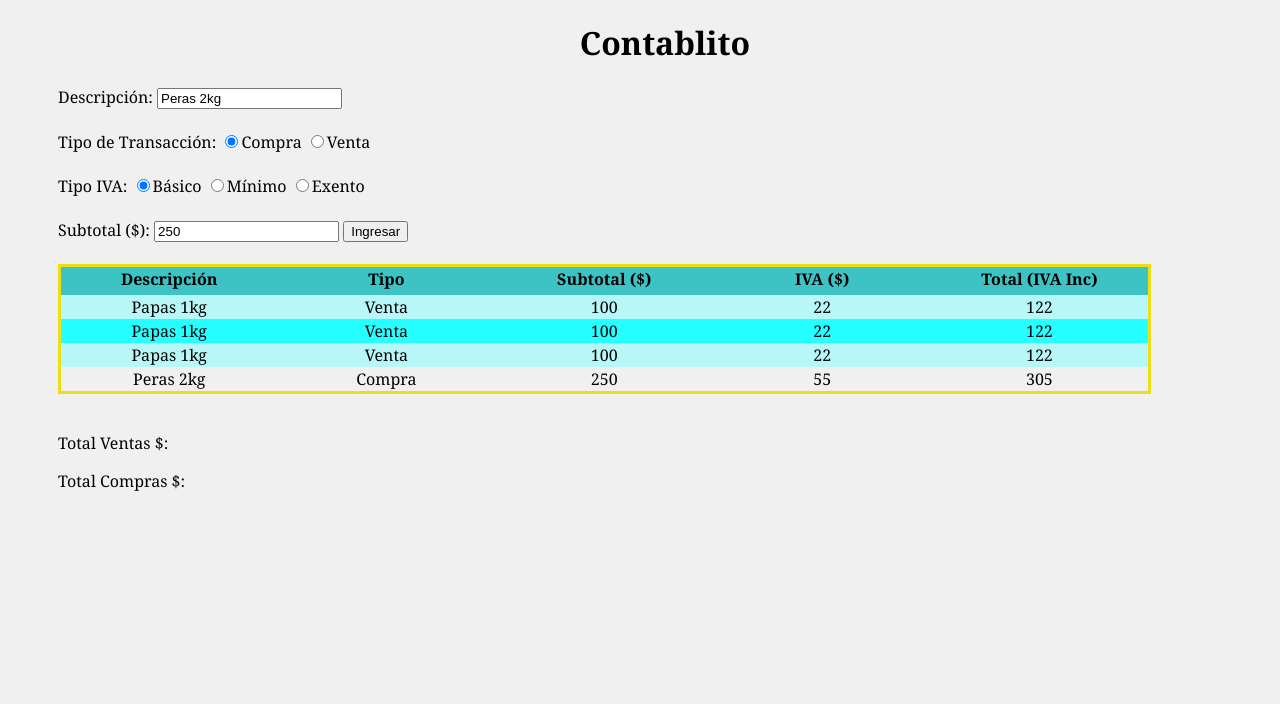
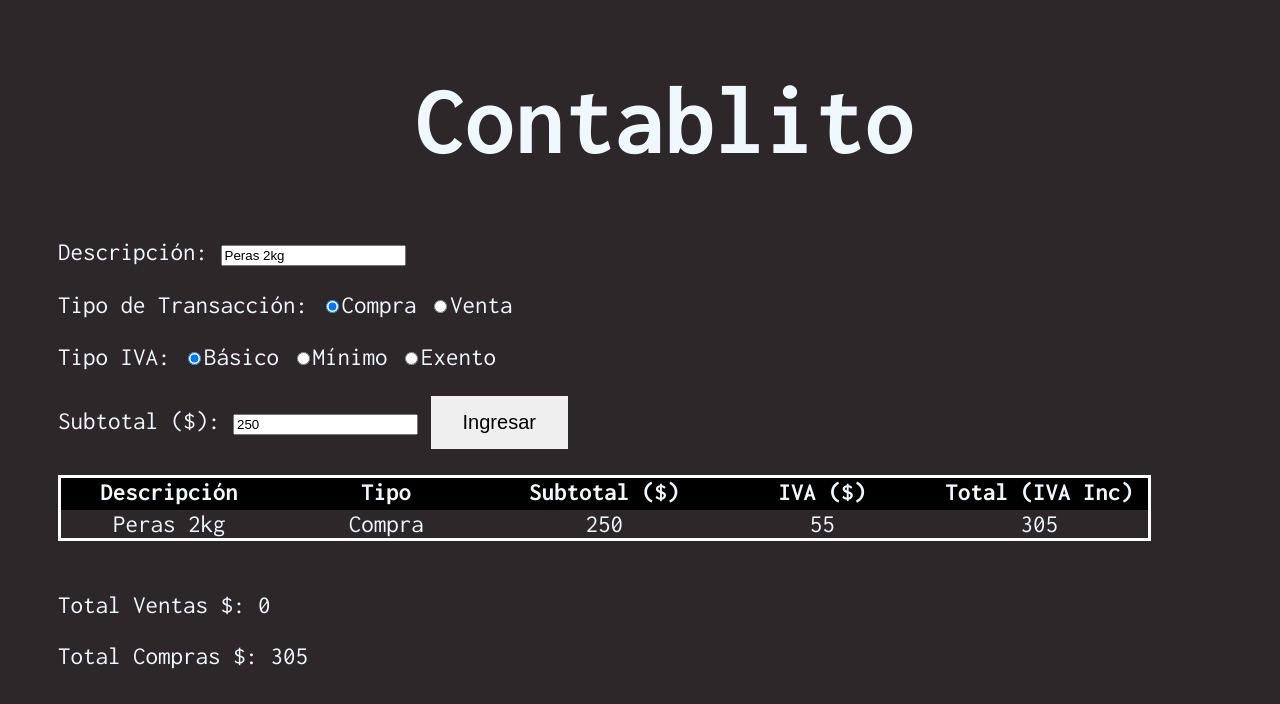
Before and after one commit to carrosio/Contablito, a plain HTML site: page index.html in a window 1280 px wide. Both pictures are taken after a click on the button "Ingresar". Drawn offline with Linux system fonts and the light colour scheme.

Commit message:
Add files via upload

```diff
--- a/index.html
+++ b/index.html
@@ -49,35 +49,15 @@
             <th>IVA ($)</th>
             <th>Total (IVA Inc)</th>
         </tr>
-        <tr>
-            <td>Papas 1kg</td>
-            <td>Venta</td>
-            <td>100</td>
-            <td>22</td>
-            <td name="total">122</td>
-        </tr>
-        <tr>
-            <td>Papas 1kg</td>
-            <td>Venta</td>
-            <td>100</td>
-            <td>22</td>
-            <td name="total">122</td>
-        </tr>
-        <tr>
-            <td>Papas 1kg</td>
-            <td>Venta</td>
-            <td>100</td>
-            <td>22</td>
-            <td name="total">122</td>
-        </tr>
+
 
     </table>
     <br>
-
-    <p>Total Ventas $:</p>
-    <p id="totSell"></p>
-    <p>Total Compras $:</p>
-    <p id="totBuy"></p>
+    <p id="totSell">Total Ventas $: 0</p>
+    <p id="totBuy">Total Compras $: 0</p>
 </body>
 <script src="script.js" type="text/javascript"></script>
+<style>
+    @import url('https://fonts.googleapis.com/css2?family=DM+Serif+Display&family=Inconsolata:wght@400;700&display=swap');
+</style>
 </html>
--- a/script.js
+++ b/script.js
@@ -1,9 +1,8 @@
 
-// declaro variables
+// declaro variables globales
 let desc, type, sub, iva
-
-let totSell, totBuy
-
+let sellcount = 0
+let buycount = 0
 
 // asigno valores a las variables
 function readProducts(){
@@ -21,37 +20,65 @@ function readProducts(){
     }
 }
 
+//pongo los datos en la tabla
 function enterProducts(desc, type, sub, iva){
     const createTr = document.createElement("tr")
     document.getElementById("tabla").appendChild(createTr)
-
     // crear productos //
     createTr.innerHTML =
    ' <td> ' + desc + '</td>' +
-   ' <td> ' + type + '</td>' +
+   ' <td name="buyOrSell"> ' + type + '</td>' +
    ' <td> ' + sub + '</td>' +
    ' <td> ' + Math.round((sub * iva)) + '</td>' +
    ' <td name="total"> ' + Math.round((sub * (1 + iva))) + '</td>'
 }
 
+// sumo los items de compra y venta
+function sum(){
+    if (type == "Compra"){
+        buycount = buycount + (sub * (1 + iva))
+       }
+    else {
+        sellcount = sellcount + (sub * (1 + iva))
+       }
+}
+
+// introduzco la suma en el total HTML
+function enterSum(){
+    const sell = document.getElementById("totSell")
+    const buy = document.getElementById("totBuy")
+    sell.innerHTML = 'Total Ventas $: ' + Math.round(sellcount)
+    buy.innerHTML = 'Total Compras $: ' + Math.round(buycount)
+}
 
 
-function totalSell(){
-    let table = document.getElementById("tabla")
-    let rowLength = table.rows.length
-
-    for (let i; i < rowLength; i++) {
-
-    }
 
 
+/* function totalSell(){
+
+    let rows = document.getElementById("tabla").rows
+    let filter = []
+    for (z of rows) {
+        filter
+    }
+    console.log(rows)
+
+    let x = document.getElementsByName("total")
+    let arr = []
+    let sum = 0
+    for (let i = 0; i < x.length; i++){
+        arr.push(parseFloat(x[i].innerHTML))
+    }
+    for (let j = 0; j < arr.length; j++ ) {
+        sum = sum + arr[j]
+    }
+    return sum
 }
-
+ */
 const sendButm = document.getElementById("btnIngresar")
 sendButm.onclick = function ( ) {
     readProducts()
     enterProducts(desc, type, sub, iva)
-    totalSell()
-
-
+    sum()
+    enterSum()
 }
--- a/styles.css
+++ b/styles.css
@@ -1,12 +1,22 @@
+/* fonts
+font-family: 'DM Serif Display', serif;
+font-family: 'Inconsolata', monospace;
+ */
+
 body {
   /*margin-left: 50px;
   margin-right: 10%; */
   padding-left: 50px;
-  font-family: Cambria, Cochin, Georgia, Times, "Times New Roman", serif;
-  background-color: rgb(241, 240, 240);
+  font-size: 25px;
+  font-family: Inconsolata;
+/*   font-family: Cambria, Cochin, Georgia, Times, "Times New Roman", serif; */
+  /* background-color: rgb(241, 240, 240); */
+  background-color:#2e272a;
+  color: aliceblue;
 }
 h1 {
   text-align: center;
+  font-size: 100px;
 }
 table {
   table-layout: fixed;
@@ -14,16 +24,30 @@ table {
   text-align: center;
 
   border-collapse: collapse;
-  border: 3px solid rgb(238, 223, 20);
+  border: 3px solid rgb(255, 255, 255);
 }
 th {
   padding-bottom: 5px;
-  background-color: rgb(61, 195, 195);
+  background-color: rgb(0, 0, 0);
 }
 
 tbody tr:nth-child(odd) {
-  background-color: rgb(37, 255, 255);
+  background-color: rgb(41, 41, 41);
 }
 tbody tr:nth-child(even) {
-  background-color: rgb(183, 247, 247);
+  background-color: rgb(94, 94, 94);
 }
+
+input[type="radio"] {
+
+}
+
+#btnIngresar {
+  border: none;
+  color: black;
+  padding: 15px 32px;
+  text-align: center;
+  text-decoration: none;
+  display: inline-block;
+  font-size: 20px;
+}
```
